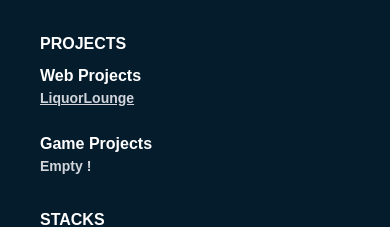
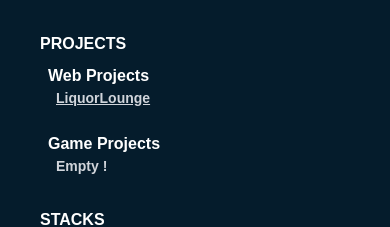
Before and after one commit to chaechae-04/chaechae, a Next.js app: page /pages/headerTab/about in a window 390 px wide. Shown: the part 342-569 px from the top of the page. Built offline with nearby package versions, Linux system fonts and the light colour scheme.

Commit message:
fix : About Mobile View Size value

```diff
--- a/app/pages/headerTab/about/page.tsx
+++ b/app/pages/headerTab/about/page.tsx
@@ -118,12 +118,17 @@
 
                     <div>
                         <p className="font-bold mb-2">PROJECTS</p>
-                        <div className="flex flex-col">
+                            <div className="flex flex-col ml-2">
                                 <div className="text-white font-bold">Web Projects</div>
+                                <div className="flex flex-col ml-2">
                                     <Link href="https://github.com/chaechae-04/LiquorLounge" target="_blank" className="text-sm font-bold text-gray-300 underline">LiquorLounge</Link>
-                            &nbsp;
+                                </div>
+                                <br />
+
                                 <div className="text-white font-bold">Game Projects</div>
+                                <div className="flex flex-col ml-2">
                                     <div className="text-sm font-bold text-gray-300">Empty !</div>
+                                </div>
                             </div>
                     </div>
 
@@ -152,7 +157,7 @@
 
                     <div>
                         <p className="font-bold mb-5">CONTACT</p>
-                        <div className="flex flex-col">
+                            <div className="flex flex-col ml-2">
                                 <div className="flex flex-row space-x-2">
                                     <Link href="https://github.com/chaechae-04" className="flex text-gray-300 hover:text-white mx-1 space-x-2" target="_blank" rel="noopener noreferrer">
                                         <FontAwesomeIcon icon={faGithub} className="w-6 h-6 mr-2" /> GitHub : chaechae-04
```
Lines whose indentation alone changed are shown as unchanged.
